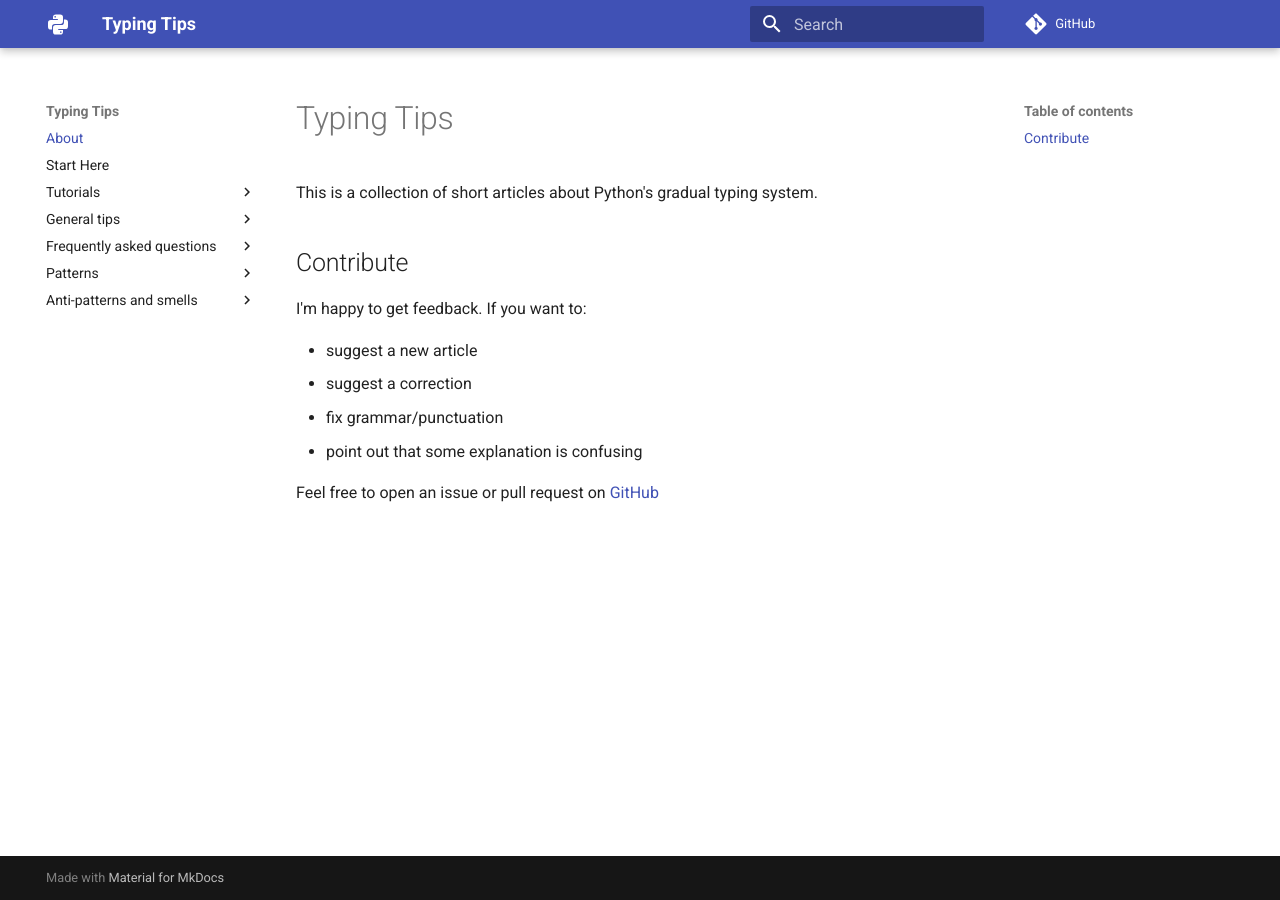
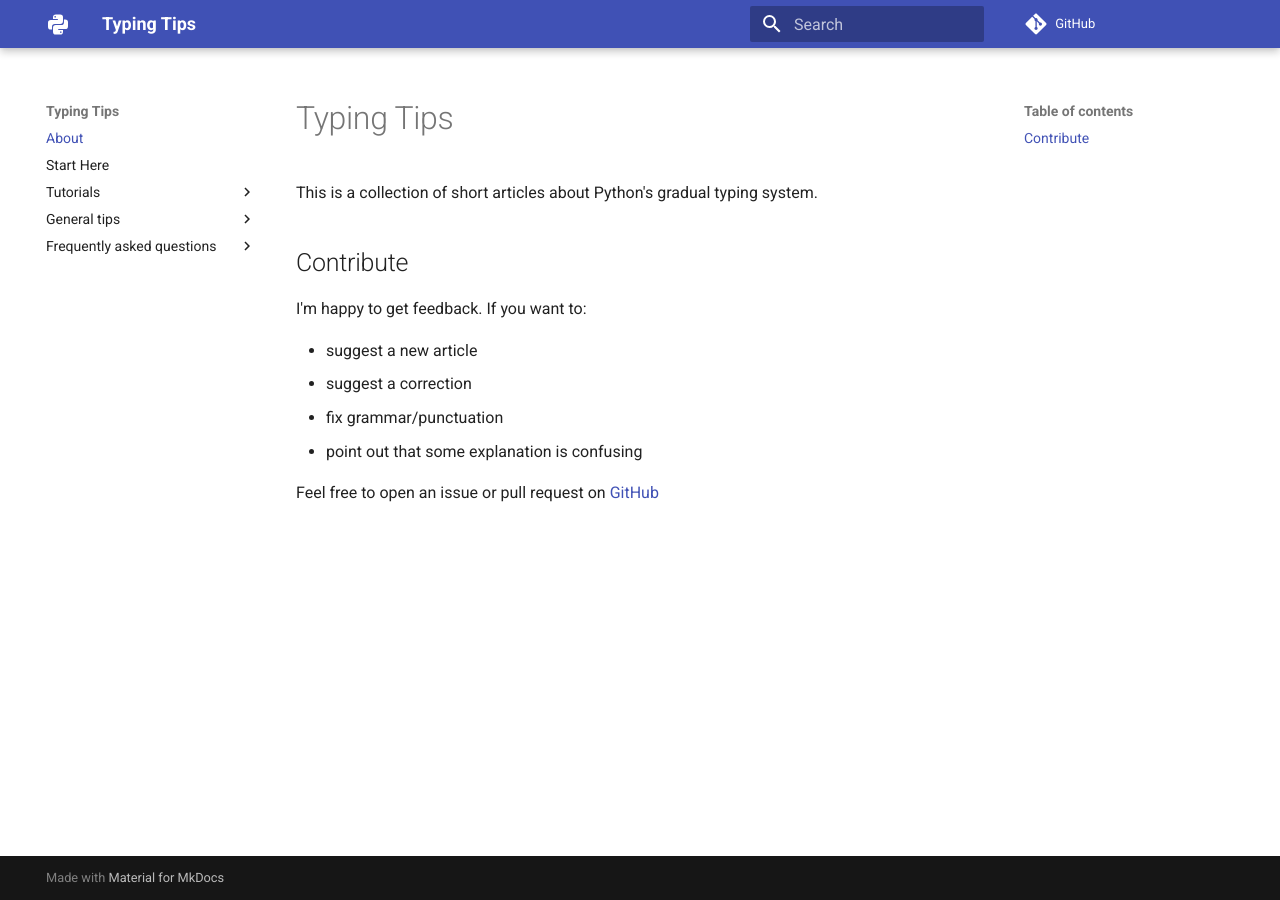
Before and after one commit to decorator-factory/typing-tips, an MkDocs documentation site: the page built from docs/index.md, in a window 1280 px wide. Built offline with MkDocs 1.6.1 and Material for MkDocs 9.7.7, drawn with Linux system fonts in a browser that asks for light colours; comment, search, counter and statistics services are not loaded; some of the changed lines change nothing that is shown.

Commit message:
remove some low-quality articles from the index

```diff
--- a/mkdocs.yml
+++ b/mkdocs.yml
@@ -26,13 +26,13 @@ nav:
     - "Is `object` the same as `Any`?": faq/object-vs-any/index.md
     - "Why can I put a cat in a list of animals?": faq/cat-in-animals/index.md
     - 'How do I "peek" at my generic parameter?': faq/peek-at-generic-param/index.md
-  - Patterns:
-    - Intro: patterns/index.md
-    - 'Callable Protocol': patterns/callable-protocol/index.md
-  - Anti-patterns and smells:
-    - Intro: antipatterns/index.md
-    - Complex annotations: antipatterns/complex-annotations/index.md
-    - "`Optional` attribute hell": antipatterns/optional-attributes/index.md
+  # - Patterns:
+  #   - Intro: patterns/index.md
+  #   - 'Callable Protocol': patterns/callable-protocol/index.md
+  # - Anti-patterns and smells:
+  #   - Intro: antipatterns/index.md
+  #   - Complex annotations: antipatterns/complex-annotations/index.md
+  #   - "`Optional` attribute hell": antipatterns/optional-attributes/index.md
 
 theme:
   name: material
```
